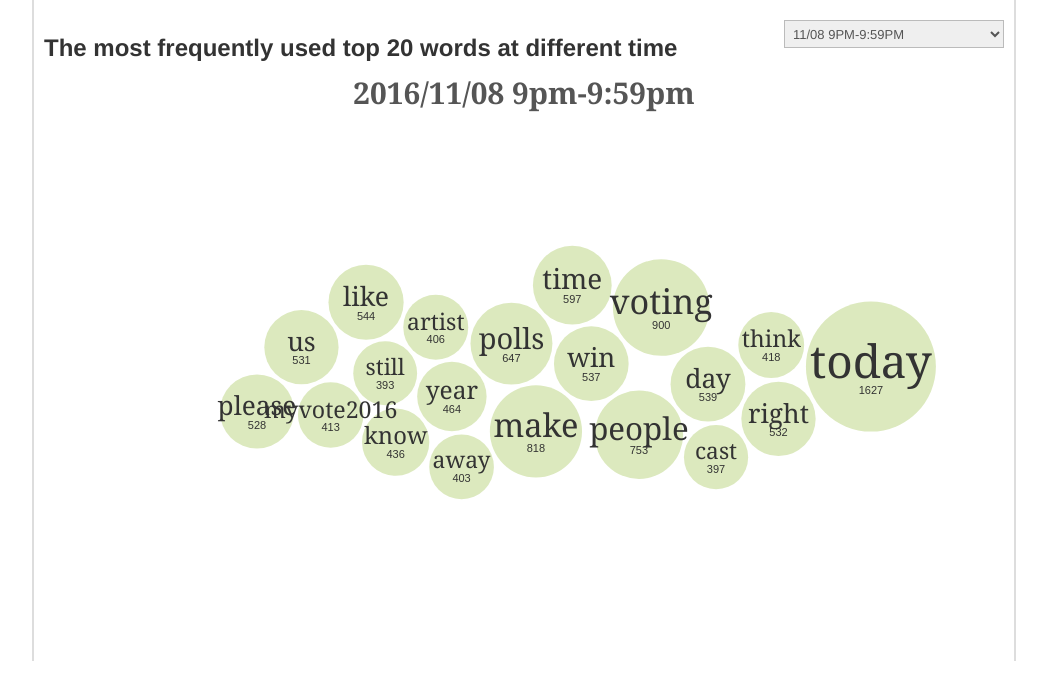
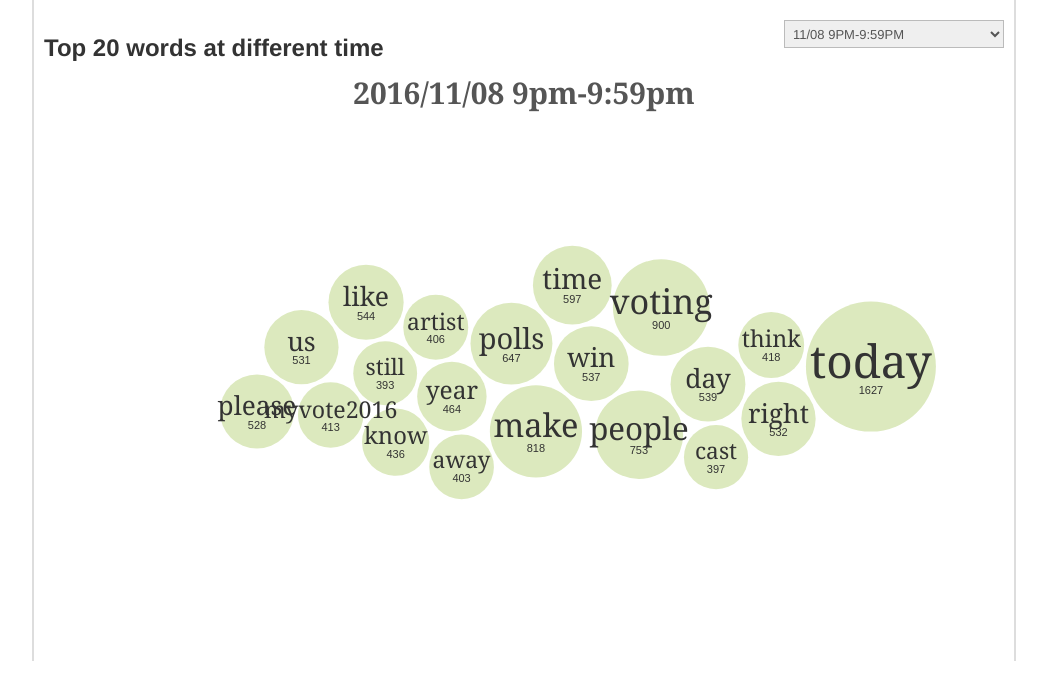
Before and after one commit to LeonXiaoyuan/VisualFinal, a plain HTML site: page wordCount.html in a window 1280 px wide. Shown: the whole page, without its empty margins (116-1163 px from the left). Drawn offline with Linux system fonts and the light colour scheme.

Commit message:
Update wordCount.html

```diff
--- a/wordCount.html
+++ b/wordCount.html
@@ -39,7 +39,7 @@
 
       </select>
     <header>
-    <h2>The most frequently used top 20 words at different time</h2>
+    <h2>Top 20 words at different time</h2>
 	  <p>
       <h2 id="book-title"></h2>
     </header>
```
